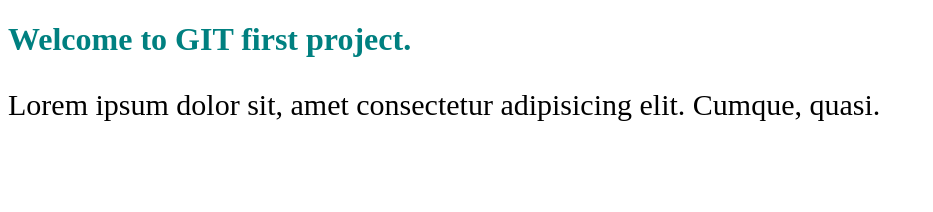
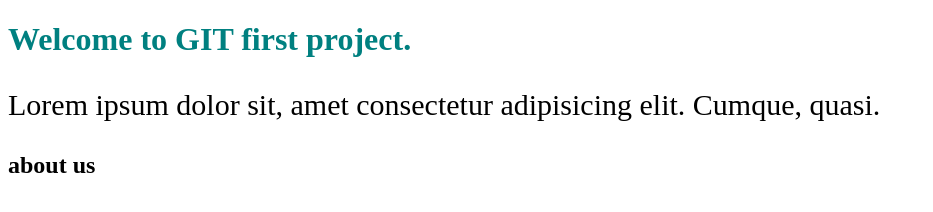
Before and after one commit to anumtaasnain/anumtashaikh_repo, a plain HTML site: page index.html in a window 1280 px wide. Shown: the whole page, without its empty margins (0-933 px from the left). Drawn offline with Linux system fonts and the light colour scheme.

Commit message:
h2 added

```diff
--- a/index.html
+++ b/index.html
@@ -9,5 +9,6 @@
 <body>
     <h1>Welcome to GIT first project.</h1>
     <p>Lorem ipsum dolor sit, amet consectetur adipisicing elit. Cumque, quasi.</p>
+    <h2>about us</h2>
 </body>
 </html>
```
